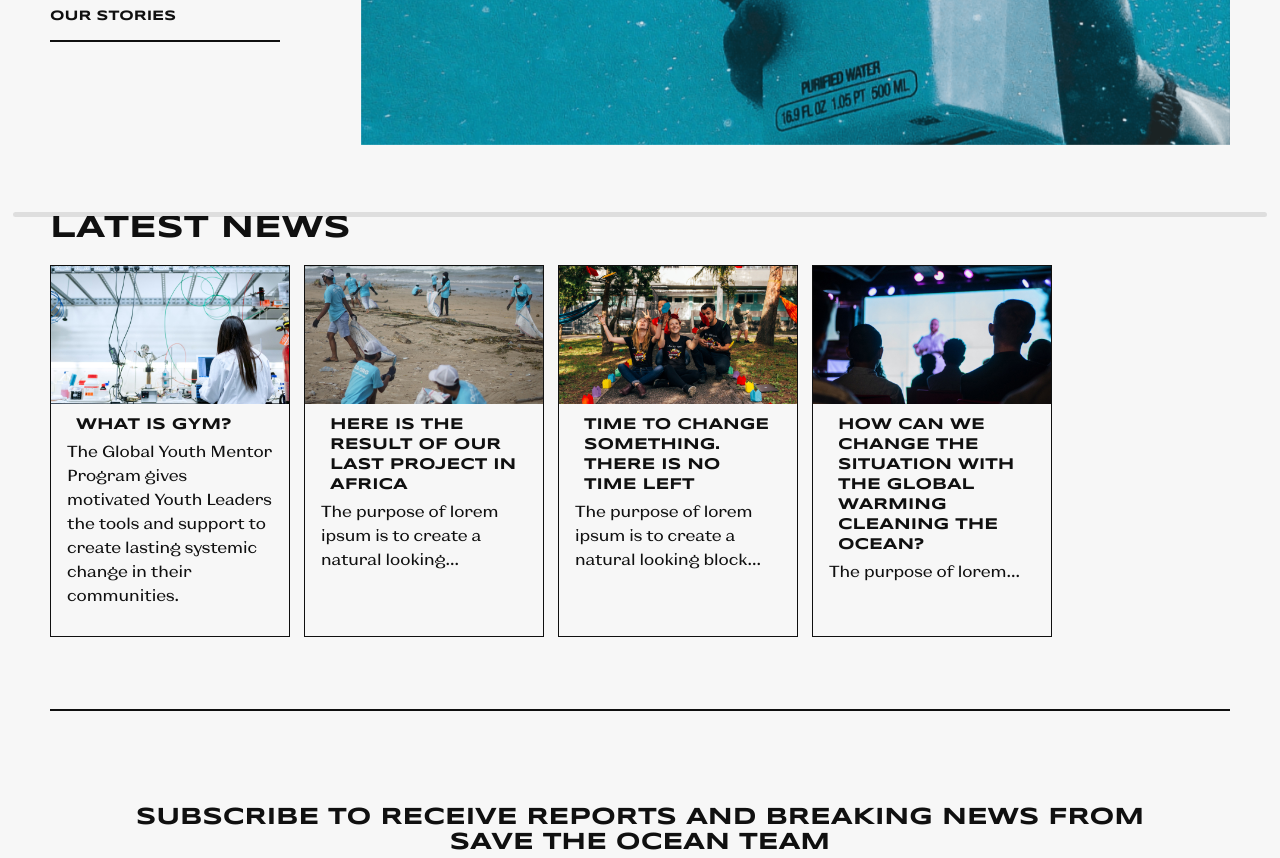
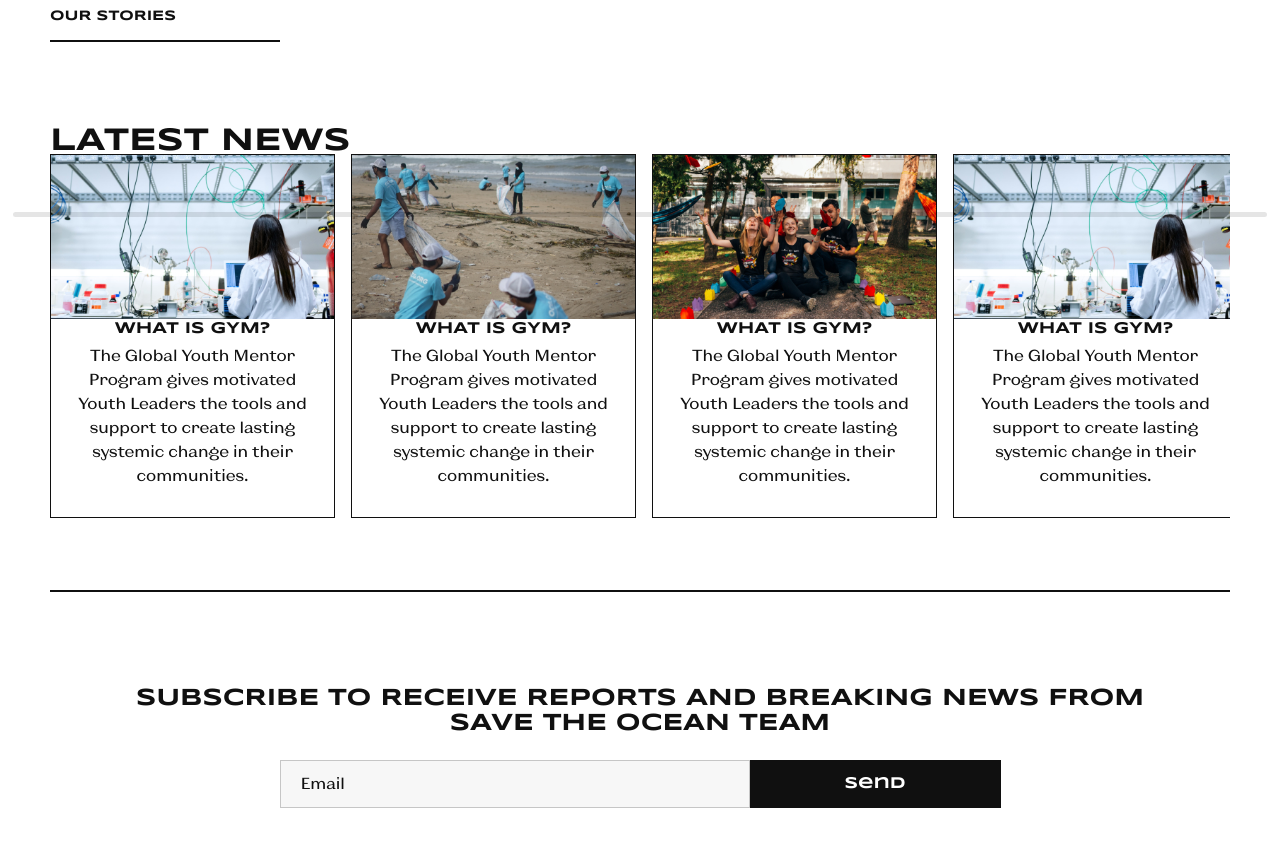
Before and after one commit to vasyl-zinchenko/SaveTheOcean, a website built with Parcel: page src/index.html in a window 1280 px wide. Shown: the part 580-1438 px from the top of the page. Built offline with nearby package versions, Linux system fonts and the light colour scheme.

Commit message:
fixing slider news

```diff
--- a/src/index.html
+++ b/src/index.html
@@ -20,6 +20,9 @@
       href="https://cdn.jsdelivr.net/npm/swiper@8/swiper-bundle.min.css"
     >
     <script src="https://cdn.jsdelivr.net/npm/swiper@8/swiper-bundle.min.js"></script>
+    <script src="https://unpkg.com/swiper/swiper-bundle.min.js"></script>
+    <link rel="stylesheet" href="https://unpkg.com/swiper/swiper-bundle.min.css">
+
   </head>
 
   <body>
@@ -158,10 +161,8 @@
             <div class="underline"></div>
           </section>
 
-          <section class="hero-slider">
-            <!-- Additional required wrapper -->
+          <!-- <section class="hero-slider">
             <div class="hero-slider__wrapper swiper-wrapper">
-              <!-- Slides -->
               <div class="hero-slider__slide swiper-slide">
                 <img
                   class="hero-slider__slide_picture swiper-slide__picture"
@@ -188,96 +189,82 @@
 
               <div class="swiper-pagination"></div>
 
-              <!-- If we need navigation buttons -->
               <div class="swiper-button-prev"></div>
               <div class="swiper-button-next"></div>
             </div>
-            <!-- If we need pagination -->
-          </section>
+          </section> -->
         </section>
 
         <section class="latest-news">
           <h2 class="latest-news__headline">Latest news</h2>
 
-          <div class="latest-news__swiper">
+          <div class="latest-news__swiper swiper-container">
             <!-- Additional required wrapper -->
             <div class="latest-news__swiper-wrapper swiper-wrapper">
               <!-- Slides -->
-              <div class="latest-news__swiper-slide swiper-slide">
-                <div class="latest-news__card">
-                  <img
-                    class="latest-news__card_picture swiper-slide__picture"
-                    alt="slider-1"
-                    src="./images/last-news/last-news-1.jpg"
-                  >
+              <div class="latest-news__swiper-slide swiper-slide latest-news__card">
+                <img
+                  class="latest-news__card_picture swiper-slide__picture"
+                  alt="slider-1"
+                  src="./images/last-news/last-news-1.jpg"
+                >
 
-                  <h3 class="latest-news__card_headline">WHAT IS GYM?</h3>
+                <h3 class="latest-news__card_headline">WHAT IS GYM?</h3>
 
-                  <p class="latest-news__card_paragraph">
-                    The Global Youth Mentor Program gives motivated Youth Leaders
-                    the tools and support to create lasting systemic change in
-                    their communities.
-                  </p>
-                </div>
+                <p class="latest-news__card_paragraph">
+                  The Global Youth Mentor Program gives motivated Youth Leaders
+                  the tools and support to create lasting systemic change in
+                  their communities.
+                </p>
               </div>
+              <div class="latest-news__swiper-slide swiper-slide latest-news__card">
+                <img
+                  class="latest-news__card_picture swiper-slide__picture"
+                  alt="slider-2"
+                  src="./images/last-news/last-news-2.jpg"
+                >
 
-              <div class="latest-news__swiper-slide swiper-slide">
-                <div class="latest-news__card">
-                  <img
-                    class="latest-news__card_picture swiper-slide__picture"
-                    alt="slider-1"
-                    src="./images/last-news/last-news-2.jpg"
-                  >
+                <h3 class="latest-news__card_headline">WHAT IS GYM?</h3>
 
-                  <h3 class="latest-news__card_headline">
-                    Here is the result of our last project in africa
-                  </h3>
+                <p class="latest-news__card_paragraph">
+                  The Global Youth Mentor Program gives motivated Youth Leaders
+                  the tools and support to create lasting systemic change in
+                  their communities.
+                </p>
+              </div>
+              <div class="latest-news__swiper-slide swiper-slide latest-news__card">
+                <img
+                  class="latest-news__card_picture swiper-slide__picture"
+                  alt="slider-3"
+                  src="./images/last-news/last-news-3.jpg"
+                >
 
-                  <p class="latest-news__card_paragraph">
-                    The purpose of lorem ipsum is to create a natural looking...
-                  </p>
-                </div>
+                <h3 class="latest-news__card_headline">WHAT IS GYM?</h3>
+
+                <p class="latest-news__card_paragraph">
+                  The Global Youth Mentor Program gives motivated Youth Leaders
+                  the tools and support to create lasting systemic change in
+                  their communities.
+                </p>
               </div>
+              <div class="latest-news__swiper-slide swiper-slide latest-news__card">
+                <img
+                  class="latest-news__card_picture swiper-slide__picture"
+                  alt="slider-1"
+                  src="./images/last-news/last-news-1.jpg"
+                >
 
-              <div class="latest-news__swiper-slide swiper-slide">
-                <div class="latest-news__card">
-                  <img
-                    class="latest-news__card_picture swiper-slide__picture"
-                    alt="slider-1"
-                    src="./images/last-news/last-news-3.jpg"
-                  >
+                <h3 class="latest-news__card_headline">WHAT IS GYM?</h3>
 
-                  <h3 class="latest-news__card_headline">
-                    Time to change something. There is no time left
-                  </h3>
-
-                  <p class="latest-news__card_paragraph">
-                    The purpose of lorem ipsum is to create a natural looking
-                    block...
-                  </p>
-                </div>
-              </div>
-
-              <div class="latest-news__swiper-slide swiper-slide">
-                <div class="latest-news__card">
-                  <img
-                    class="latest-news__card_picture swiper-slide__picture"
-                    alt="slider-1"
-                    src="./images/last-news/last-news-4.jpg"
-                  >
-
-                  <h3 class="latest-news__card_headline">
-                    How can we change the situation with the global warming
-                    cleaning the ocean?
-                  </h3>
-
-                  <p class="latest-news__card_paragraph">
-                    The purpose of lorem...
-                  </p>
-                </div>
+                <p class="latest-news__card_paragraph">
+                  The Global Youth Mentor Program gives motivated Youth Leaders
+                  the tools and support to create lasting systemic change in
+                  their communities.
+                </p>
               </div>
             </div>
-            <div class="swiper-scrollbar"></div>
+            <div class="swiper-scrollbar">
+            </div>
           </div>
         </section>
 
--- a/src/scripts/main.js
+++ b/src/scripts/main.js
@@ -27,14 +27,116 @@ const swiper = new Swiper('.hero-slider', {
   direction: 'horizontal',
 });
 
+// const lastNewsSwiper = new Swiper('.latest-news__swiper', {
+//   // Optional parameters
+//   direction: 'horizontal',
+
+//   // And if we need scrollbar
+//   scrollbar: {
+//     el: '.swiper-scrollbar',
+//     draggable: true,
+//     dragClass: true,
+//   },
+// });
+
 const lastNewsSwiper = new Swiper('.latest-news__swiper', {
-  // Optional parameters
-  direction: 'horizontal',
+  slidesPerView: 'auto',
+  spaceBetween: 16,
+  breakpoints: {
+    320: {
+      slidesPerView: 1.2,
+      spaceBetween: 10,
+    },
 
-  // And if we need scrollbar
-  scrollbar: {
-    el: '.swiper-scrollbar',
-    draggable: true,
-    dragClass: true,
+    375: {
+      slidesPerView: 1.21,
+      spaceBetween: 24,
+    },
+
+    425: {
+      slidesPerView: 1.5,
+      spaceBetween: 24,
+    },
+
+    475: {
+      slidesPerView: 1.5,
+      spaceBetween: 24,
+    },
+
+    525: {
+      slidesPerView: 1.8,
+      spaceBetween: 24,
+    },
+
+    625: {
+      slidesPerView: 2.1,
+      spaceBetween: 24,
+    },
+
+    768: {
+      slidesPerView: 3.15,
+      spaceBetween: 16,
+    },
+    1024: {
+      slidesPerView: 4,
+      spaceBetween: 16,
+    },
+    1366: {
+      slidesPerView: 4,
+      spaceBetween: 24,
+    },
+    1696: {
+      slidesPerView: 4,
+      spaceBetween: 32,
+    },
+  },
+  pagination: {
+    el: '.swiper-pagination',
+    clickable: true,
   },
 });
+
+// const cardSwiper = new Swiper('.latest-news__swiper', {
+//   loop: false,
+//   autoHeight: false,
+//   spaceBetween: 10,
+//   breakpoints: {
+//     375: {
+//       slidesPerView: 1.2,
+//       spaceBetween: 24,
+//     },
+//     400: {
+//       slidesPerView: 1.5,
+//       spaceBetween: 16,
+//     },
+//     500: {
+//       slidesPerView: 2,
+//       spaceBetween: 16,
+//     },
+//     600: {
+//       slidesPerView: 2.5,
+//       spaceBetween: 16,
+//     },
+//     768: {
+//       slidesPerView: 3.2,
+//       spaceBetween: 16,
+//     },
+//     1024: {
+//       slidesPerView: 4,
+//       spaceBetween: 16,
+//     },
+//     1366: {
+//       slidesPerView: 4,
+//       spaceBetween: 24,
+//     },
+//     1696: {
+//       slidesPerView: 4,
+//       spaceBetween: 32,
+//     },
+//   },
+//   scrollbar: {
+//     el: '.swiper-scrollbar',
+//     draggable: true,
+//     dragClass: true,
+//   },
+// });
--- a/src/styles/blocks/_footer.scss
+++ b/src/styles/blocks/_footer.scss
@@ -8,6 +8,10 @@
 
     @include onLaptop {
       padding: 60px 40px 80px 40px;
+    }
+
+    @include onLaptopL {
+      padding: 60px 71px 85px 71px;
     }
   }
 
--- a/src/styles/blocks/_form.scss
+++ b/src/styles/blocks/_form.scss
@@ -13,6 +13,10 @@
 
     @include onLaptop {
       width: 470px;
+    }
+
+    @include onLaptopL {
+      width: 590px;
     }
   }
 
--- a/src/styles/blocks/_latest-news.scss
+++ b/src/styles/blocks/_latest-news.scss
@@ -1,66 +1,4 @@
 .latest-news {
-  box-sizing: border-box;
-  overflow: hidden;
-
-  &__card {
-    width: 295px;
-    height: 370px;
-    box-sizing: border-box;
-    border: 1px solid #101010;
-    box-sizing: content-box;
-    margin-bottom: 56px;
-
-    @include onTablet {
-      width: 238px;
-    }
-  }
-
-  &__swiper {
-    overflow: hidden;
-
-    @include onTablet {
-      overflow: visible;
-      width: 230px;
-    }
-
-    &-wrapper {
-      display: flex;
-      gap: 24px;
-    }
-  }
-
-  &__card {
-    display: flex;
-    flex-direction: column;
-    margin-top: 24px;
-
-    &_picture {
-      width: inherit;
-      padding-bottom: 11px;
-    }
-
-    &_headline {
-      padding: 0 25px;
-      font-family: "Syncopate", sans-serif;
-      font-weight: 700;
-      font-size: 16px;
-      line-height: 20px;
-      text-transform: uppercase;
-      color: #101010;
-    }
-
-    &_paragraph {
-      padding: 5px 25px 25px 25px;
-      font-family: "KyivType Sans";
-      font-size: 16px;
-      line-height: 24px;
-      color: #101010;
-
-      @include onTablet {
-        padding: 4px 16px 30px 16px;
-      }
-    }
-  }
 
   &__headline {
     font-family: "Syncopate", sans-serif;
@@ -74,4 +12,25 @@
       font-size: 32px;
     }
   }
-}
+    &__card_headline {
+      padding: 0 25px;
+      font-family: "Syncopate", sans-serif;
+      font-weight: 700;
+      font-size: 16px;
+      line-height: 20px;
+      text-transform: uppercase;
+      color: #101010;
+    }
+
+    &__card_paragraph {
+      padding: 5px 25px 25px 25px;
+      font-family: "KyivType Sans";
+      font-size: 16px;
+      line-height: 24px;
+      color: #101010;
+
+      @include onTablet {
+        padding: 4px 16px 30px 16px;
+      }
+    }
+  }
--- a/src/styles/blocks/_logo.scss
+++ b/src/styles/blocks/_logo.scss
@@ -6,4 +6,8 @@
     color: #24a9f4;
     font-weight: 700;
   }
+
+  @include onLaptopL {
+    margin-bottom: 8px;
+  }
 }
--- a/src/styles/blocks/_notification.scss
+++ b/src/styles/blocks/_notification.scss
@@ -22,5 +22,10 @@
     @include onLaptop {
       padding: 0 80px;
     }
+
+    @include onLaptopL {
+      font-size: 36px;
+      line-height: 37px;
+    }
   }
 }
--- a/src/styles/blocks/_page.scss
+++ b/src/styles/blocks/_page.scss
@@ -1,10 +1,12 @@
 .page {
-  background: $bgrColor;
   scroll-behavior: smooth;
   font-family: $fontFamilyInter;
 
+
   &__body {
     margin: 0 24px;
+    background: white;
+    overflow-x: hidden;
 
     &--with-menu {
       overflow: hidden;
--- a/src/styles/blocks/_swiper.scss
+++ b/src/styles/blocks/_swiper.scss
@@ -1,4 +1,37 @@
-.swiper-scrollbar {
-  position: relative;
-  margin-top: 25px;
+// .latest-news__swiper {
+//   width: 81%;
+//   height: 100%;
+
+//     @include onTablet {
+//       width: 32%;
+//     }
+// }
+
+.latest-news__swiper-slide {
+  text-align: center;
+  font-size: 18px;
+  background: #fff;
+
+  display: -webkit-box;
+  display: -ms-flexbox;
+  display: -webkit-flex;
+  display: flex;
+  border: 1px solid #101010;
+  margin-bottom: 56px;
+  flex-direction: column;
+  -webkit-box-pack: center;
+  -ms-flex-pack: center;
+  -webkit-justify-content: center;
+  justify-content: center;
+  -webkit-box-align: center;
+  -ms-flex-align: center;
+  -webkit-align-items: center;
+  align-items: center;
 }
+
+.swiper-slide__picture {
+  display: block;
+  width: 100%;
+  height: 100%;
+  object-fit: cover;
+}
```
Also changed, not shown: src/styles/blocks/_hero.scss (+16 -0 lines).
